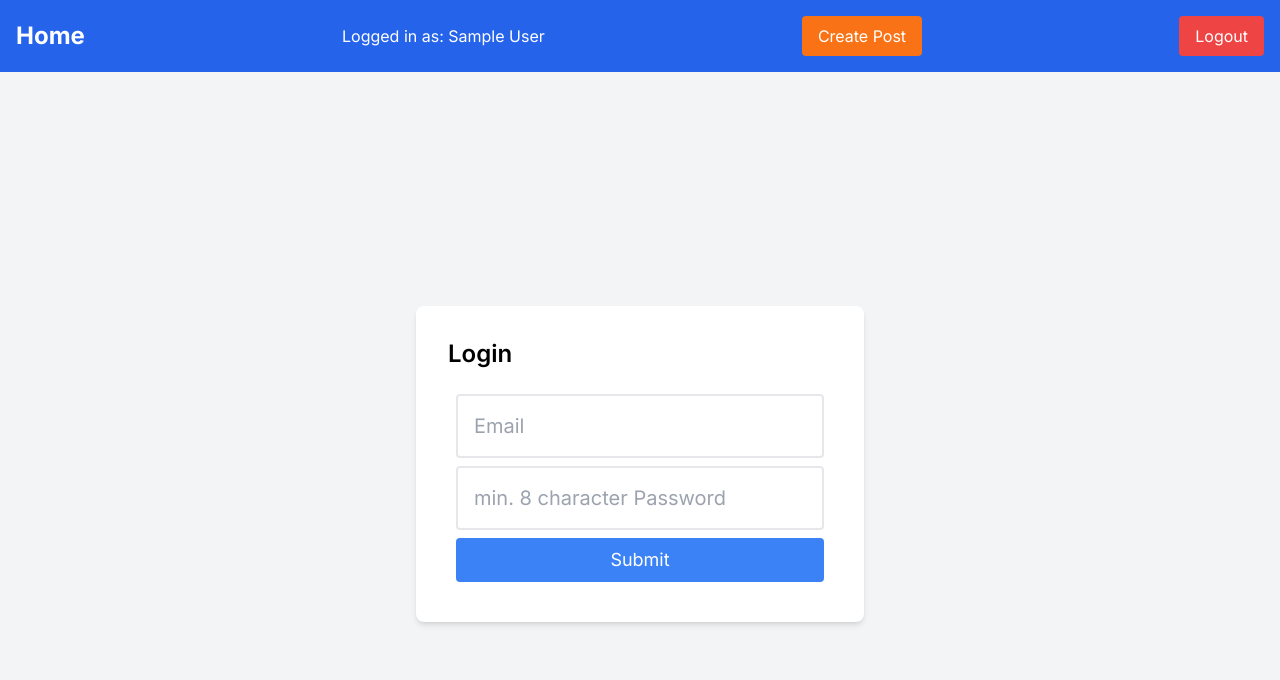
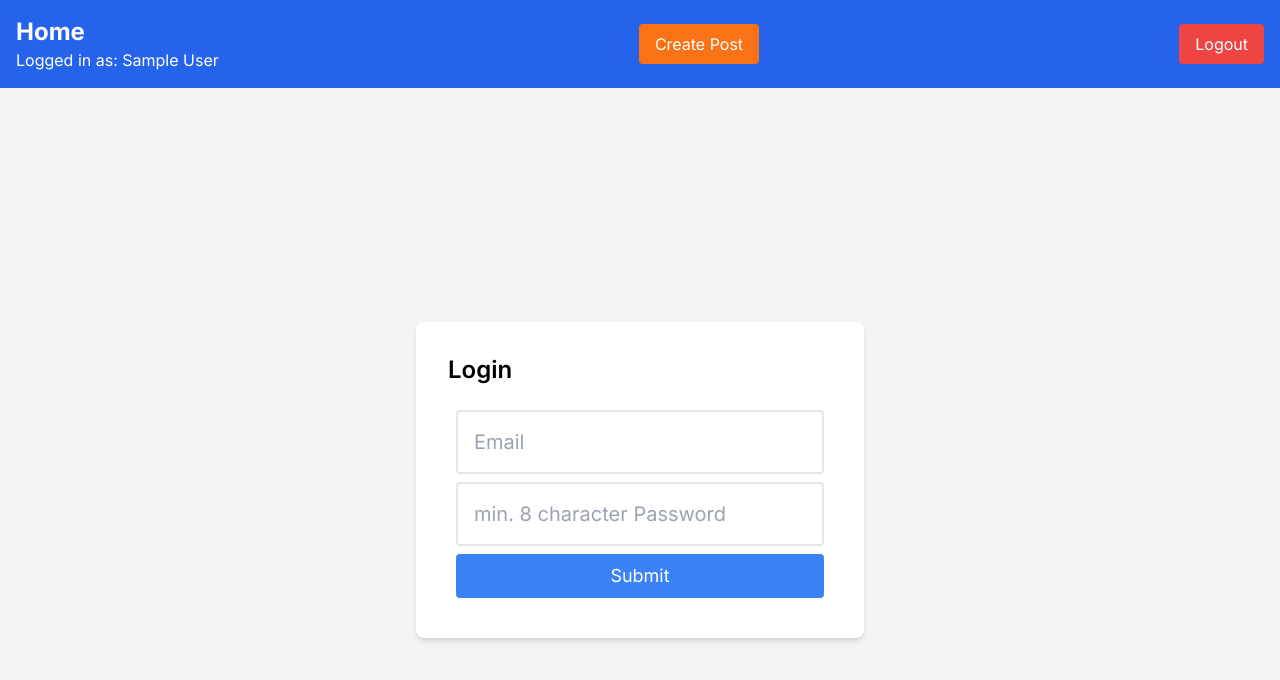
Before and after one commit to gupta82anish/blog-frontend-ts, a Next.js app: page / in a window 1280 px wide. Shown: the top 680 px of the page. Built offline with nearby package versions, Linux system fonts and the light colour scheme; no server answers; sample sign-in values are in the browser's storage.

Commit message:
Added some responseive design to the navbar and layout

```diff
--- a/app/layout.tsx
+++ b/app/layout.tsx
@@ -21,7 +21,7 @@ export default function RootLayout({
       <body className={inter.className}>
         <UserContextProvider>
           <Navbar />
-          <div className="mt-16">
+          <div className="container mx-auto px-4 sm:px-6 lg:px-8 mt-16 sm:mt-20">
             {children}
           </div>
         </UserContextProvider>
--- a/components/Navbar.tsx
+++ b/components/Navbar.tsx
@@ -37,15 +37,17 @@ export default function Navbar() {
     }
     return (
         <nav className="fixed top-0 w-full bg-blue-600 p-4">
-            <div className="container mx-auto flex justify-between items-center">
+            <div className="container mx-auto flex flex-row justify-between items-center">
                 {Object.keys(user).length > 0 ?
                 <>
-                    <Link href="/posts" className="text-white text-2xl font-bold">
-                        Home
-                    </Link>
-                    <div className="flex items-center text-white">Logged in as: {user.name}</div>
-                    <button className="bg-orange-500 text-white py-2 px-4 rounded" onClick={() => router.push('/posts/createpost')}>Create Post</button>
-                    <button onClick={logout} className="bg-red-500 text-white py-2 px-4 rounded">Logout</button>
+                    <div className="xs:flex sm:flex-col">
+                        <Link href="/posts" className="text-white text-sm md:text-2xl font-bold">
+                            Home
+                        </Link>
+                        <div className="flex items-center text-white text-xs sm:text-base">Logged in as: {user.name}</div>
+                    </div>
+                    <button className="bg-orange-500 text-white py-1 px-2 sm:py-2 sm:px-4 rounded" onClick={() => router.push('/posts/createpost')}>Create Post</button>
+                    <button onClick={logout} className="bg-red-500 text-white py-1 px-2 sm:py-2 sm:px-4 rounded">Logout</button>
                 </>
                 :
                 <>
@@ -53,9 +55,9 @@ export default function Navbar() {
                         Home
                     </Link>
                     {pathname !== '/signup' ?
-                    <button onClick={() => router.push('/signup')} className="bg-red-500 text-white py-2 px-4 rounded">Register</button>
+                    <button onClick={() => router.push('/signup')} className="bg-red-500 text-white py-1 px-2 sm:py-2 sm:px-4 rounded">Register</button>
                     :
-                    <button onClick={() => router.push('/')} className="bg-red-500 text-white py-2 px-4 rounded">Login</button>
+                    <button onClick={() => router.push('/')} className="bg-red-500 text-white py-1 px-2 sm:py-2 sm:px-4 rounded">Login</button>
                     }
                 </>
                 }
```
